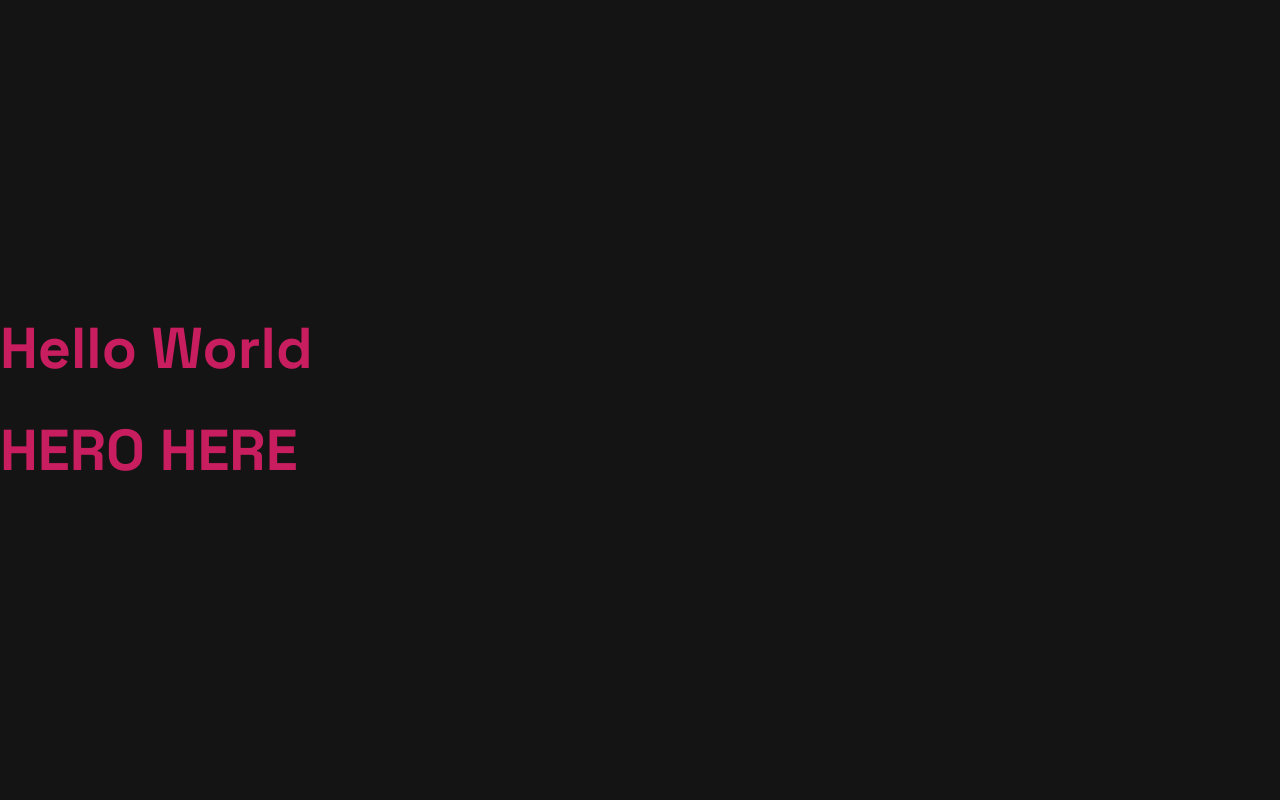
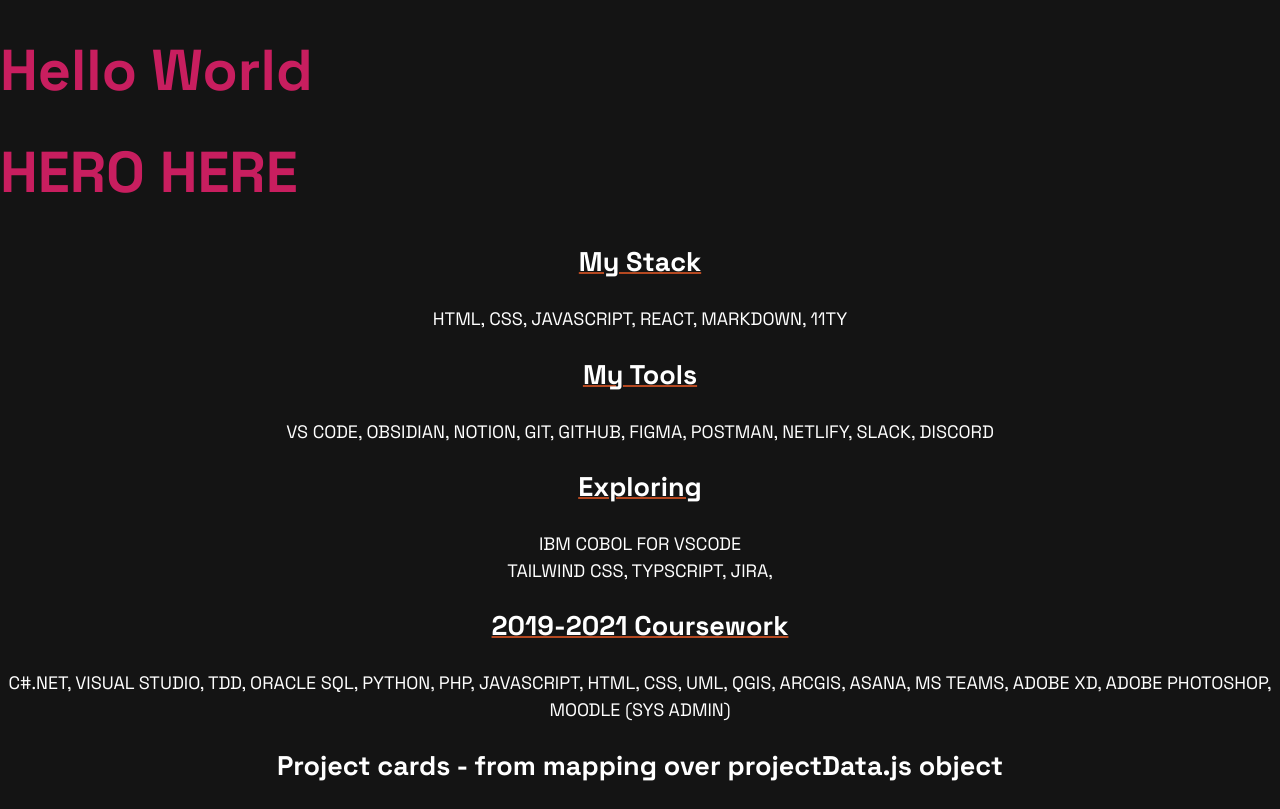
Before and after one commit to GingerKiwi/GingerKiwi.dev, a React (Vite) app: page / in a window 1280 px wide. Built offline with nearby package versions, Linux system fonts and the light colour scheme.

Commit message:
add ProjectCards.jsx and StackAndTools.jsx. add code to both via copy paste. import into App.jsx

```diff
--- a/src/App.jsx
+++ b/src/App.jsx
@@ -1,5 +1,7 @@
 import './App.css'
 import Hero from './Components/Hero'
+import StackAndTools from './Components/StackAndTools'
+import ProjectCards from './Components/ProjectCards'
 
 function App() {
 
@@ -7,6 +9,8 @@
     <>
       <h1>Hello World</h1>
       <Hero/>
+      <StackAndTools/>
+      <ProjectCards/>
     </>
   )
 }
--- /dev/null
+++ b/src/Components/ProjectCards.jsx
@@ -0,0 +1,9 @@
+const ProjectCards = () => {
+    return (
+        <section className="section--projects">
+        <h2>Project cards - from mapping over projectData.js object</h2>
+        </section>
+    )
+}
+
+export default ProjectCards
--- /dev/null
+++ b/src/Components/StackAndTools.jsx
@@ -0,0 +1,19 @@
+const StackAndTools = () => {
+    return (
+        <section className="section--stack-and-tools">
+            <h2 className="text--border-bottom-orange">My Stack</h2>
+            <p className="text--align-center text--uppercase">html, css, javascript, react, markdown, 11ty</p>
+
+            <h2 className="text--border-bottom-orange">My Tools</h2>
+            <p className="text--align-center text--uppercase">vs code, obsidian, notion, git, github, figma, postman, netlify, slack, discord</p>
+
+            <h2 className="text--border-bottom-orange">Exploring</h2>
+            <p className="text--align-center text--uppercase">ibm cobol for vscode <br></br>tailwind css, typscript, jira, </p>
+
+            <h2 className="text--border-bottom-orange">2019-2021 Coursework</h2>
+            <p className="text--align-center text--uppercase">c#.net, visual studio, tdd, oracle sql, python, php, javascript, html, css, uml, qgis, arcgis, asana, ms teams, adobe xd, adobe photoshop, moodle (sys admin)</p>
+        </section>
+    )
+}
+
+export default StackAndTools
```
